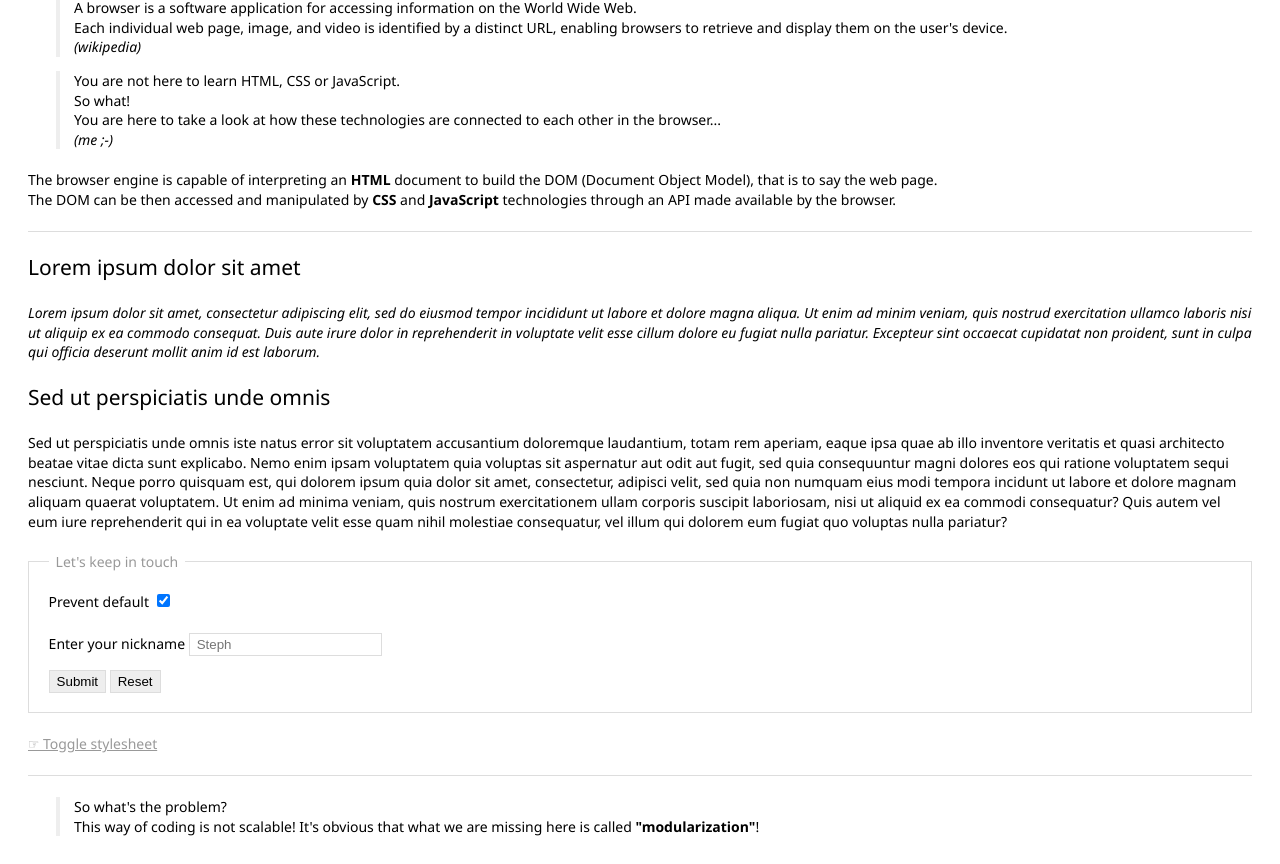
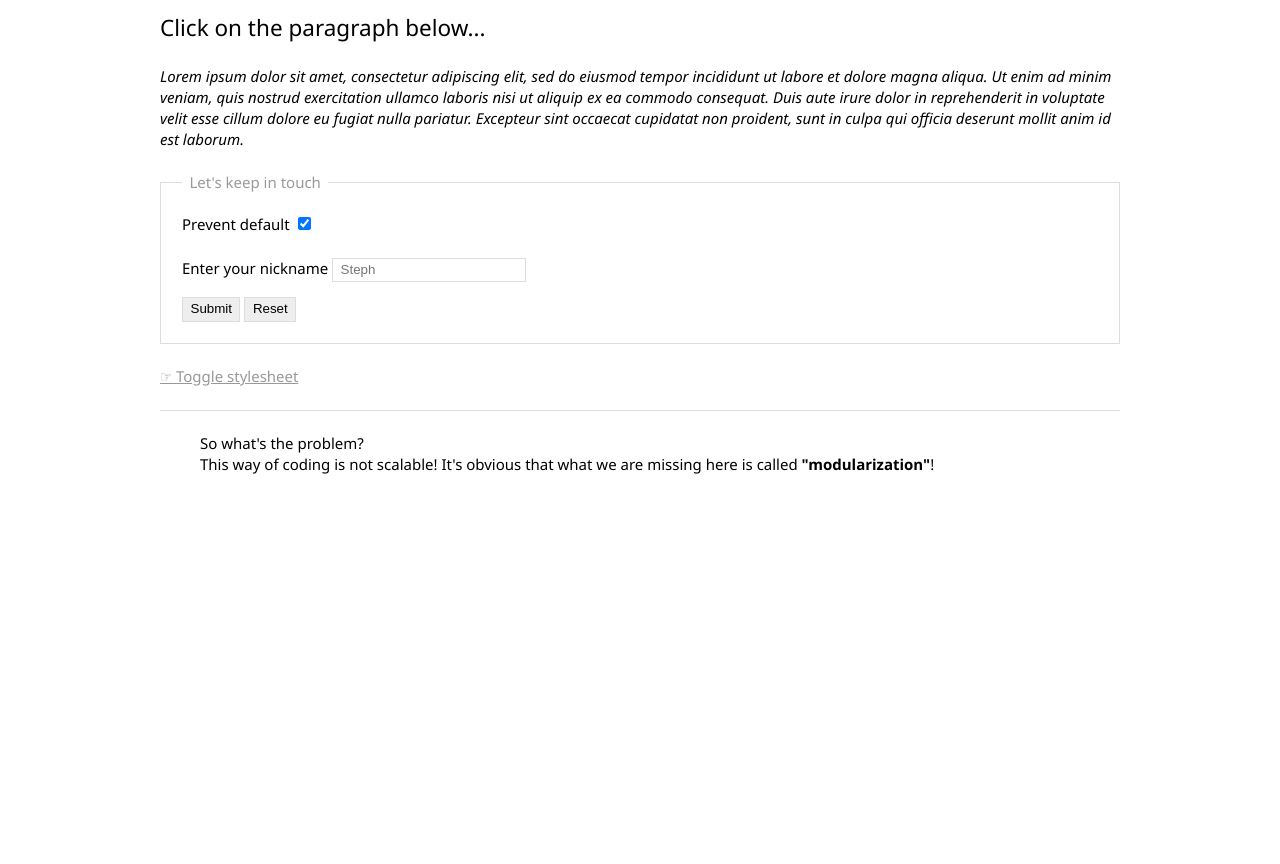
Before and after one commit to avine/web-starter, a website: page src/app/index.html in a window 1280 px wide. Shown: the part 84-948 px from the top of the page. After the commit the page ends 800 px from the top, so only its background shows below. Drawn offline with Linux system fonts and the light colour scheme.

```diff
--- a/src/app/index.html
+++ b/src/app/index.html
@@ -32,27 +32,7 @@
 
   <h1 id="title">Welcome to WebStarter</h1>
 
-  <blockquote>
-    A browser is a software application for accessing information on the World Wide Web.<br>
-    Each individual web page, image, and video is identified by a distinct URL, enabling browsers to retrieve and display them on the user's device.<br>
-    <cite>(wikipedia)</cite>
-  </blockquote>
-
-  <blockquote>
-    You are not here to learn HTML, CSS or JavaScript.<br>
-    So what!<br>
-    You are here to take a look at how these technologies are connected to each other in the browser...<br>
-    <cite>(me ;-)</cite>
-  </blockquote>
-
-  <p>
-    The browser engine is capable of interpreting an <b>HTML</b> document to build the DOM (Document Object Model), that is to say the web page.<br>
-    The DOM can be then accessed and manipulated by <b>CSS</b> and <b>JavaScript</b> technologies through an API made available by the browser.
-  </p>
-
-  <hr>
-
-  <h2>Lorem ipsum dolor sit amet</h2>
+  <h2>Click on the paragraph below...</h2>
 
   <!-- Inline style and script -->
   <p
@@ -78,17 +58,6 @@
       element.classList.toggle('highlight');
     }
   </script>
-
-  <h2>Sed ut perspiciatis unde omnis</h2>
-  <p>Sed ut perspiciatis unde omnis iste natus error sit voluptatem accusantium doloremque laudantium, totam
-    rem aperiam, eaque ipsa quae ab illo inventore veritatis et quasi architecto beatae vitae dicta sunt explicabo.
-    Nemo enim ipsam voluptatem quia voluptas sit aspernatur aut odit aut fugit, sed quia consequuntur
-    magni dolores eos qui ratione voluptatem sequi nesciunt.
-    Neque porro quisquam est, qui dolorem ipsum quia dolor sit amet, consectetur, adipisci velit, sed
-    quia non numquam eius modi tempora incidunt ut labore et dolore magnam aliquam quaerat voluptatem.
-    Ut enim ad minima veniam, quis nostrum exercitationem ullam corporis suscipit laboriosam, nisi ut
-    aliquid ex ea commodi consequatur? Quis autem vel eum iure reprehenderit qui in ea voluptate velit
-    esse quam nihil molestiae consequatur, vel illum qui dolorem eum fugiat quo voluptas nulla pariatur?</p>
 
   <!-- Form using a classic round trip -->
   <form action="./success.html" method="GET" id="contact">
--- a/src/app/styles.css
+++ b/src/app/styles.css
@@ -1,11 +1,13 @@
 html {
   font-family: 'Segoe UI', Tahoma, Geneva, Verdana, sans-serif;
-  font-size: 14px;
+  font-size: 15px;
   line-height: 1.4rem;
 }
 
 body {
-  margin: 2rem;
+  max-width: 960px;
+  margin: 2rem auto;
+  padding: 0 2rem;
 }
 
 hr {
@@ -36,11 +38,12 @@
   color: #999;
 }
 
-blockquote {
-  margin: 1rem 2rem;
+/*blockquote {
+  margin: 1.5rem 2rem;
   padding-left: 1rem;
   border-left: 4px solid #eee;
-}
+  color: lightslategray;
+}*/
 
 fieldset {
   margin: 1.5rem 0 1rem 0;
```
Also changed, not shown: README.md.
